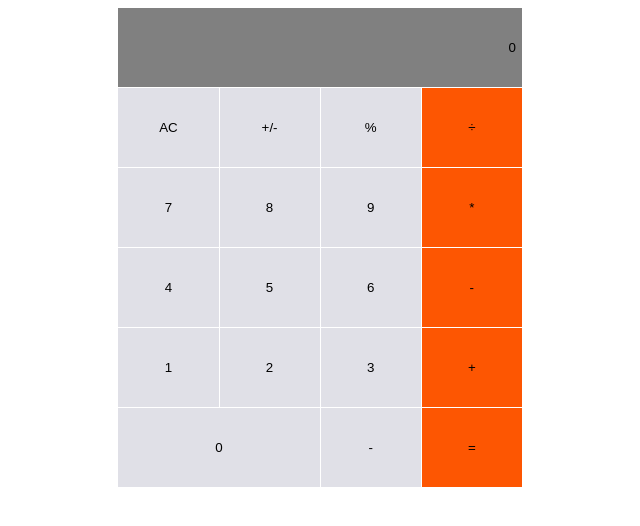
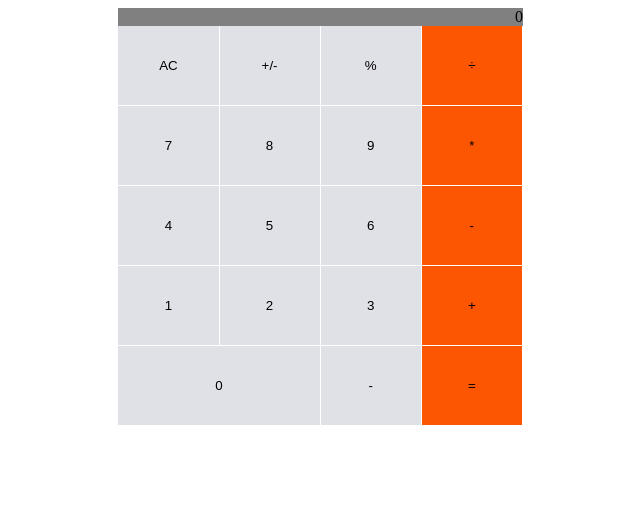
Before and after one commit to Jmagero/my-calculator, a React (Create React App) app: page / in a window 1280 px wide. Shown: the top 526 px of the page, without its empty margins (16-656 px from the left). Built offline with nearby package versions, Linux system fonts and the light colour scheme.

Commit message:
Add onclick event to buttons

```diff
--- a/src/components/Calculator.js
+++ b/src/components/Calculator.js
@@ -29,37 +29,35 @@ class Calculator extends React.Component {
   render() {
     return (
       <div className="wrapper">
+        <div className="button-row calculator-display">0</div>
         <div className="button-row">
-          <button className="calculator-display">0</button>
+          <button type='button' value='AC' onClick={this.handleClick}>AC</button>
+          <button type='button' value='+/-' onClick={this.handleClick}>+/-</button>
+          <button type='button' value='%' onClick={this.handleClick}>%</button>
+          <button className="button-right" type='button' value='÷' onClick={this.handleClick}>÷</button>
         </div>
         <div className="button-row">
-          <button>AC</button>
-          <button>+/-</button>
-          <button>%</button>
-          <button className="button-right">÷</button>
+          <button type='button' value='7' onClick={this.handleClick}>7</button>
+          <button type='button' value='8' onClick={this.handleClick}>8</button>
+          <button type='button' value='9' onClick={this.handleClick}>9</button>
+          <button className="button-right" type='button' value='x' onClick={this.handleClick}>*</button>
         </div>
         <div className="button-row">
-          <button>7</button>
-          <button>8</button>
-          <button>9</button>
-          <button className="button-right">*</button>
+          <button type='button' value='4' onClick={this.handleClick}>4</button>
+          <button type='button' value='5' onClick={this.handleClick}>5</button>
+          <button type='button' value='6' onClick={this.handleClick}>6</button>
+          <button type='button' value='-' onClick={this.handleClick} className="button-right">-</button>
         </div>
         <div className="button-row">
-          <button>4</button>
-          <button>5</button>
-          <button>6</button>
-          <button className="button-right">-</button>
+          <button type='button' value='1' onClick={this.handleClick}>1</button>
+          <button type='button' value='2' onClick={this.handleClick}>2</button>
+          <button type='button' value='3' onClick={this.handleClick}>3</button>
+          <button className="button-right" type='button' value='+' onClick={this.handleClick}>+</button>
         </div>
         <div className="button-row">
-          <button>1</button>
-          <button>2</button>
-          <button>3</button>
-          <button className="button-right">+</button>
-        </div>
-        <div className="button-row">
-          <button className="zero">0</button>
-          <button>-</button>
-          <button className="button-right">=</button>
+          <button className="zero" type='button' value='0' onClick={this.handleClick}>0</button>
+          <button type='button' value='-' onClick={this.handleClick}>-</button>
+          <button className="button-right" type='button' value='=' onClick={this.handleClick}>=</button>
         </div>
       </div>
     );
```
